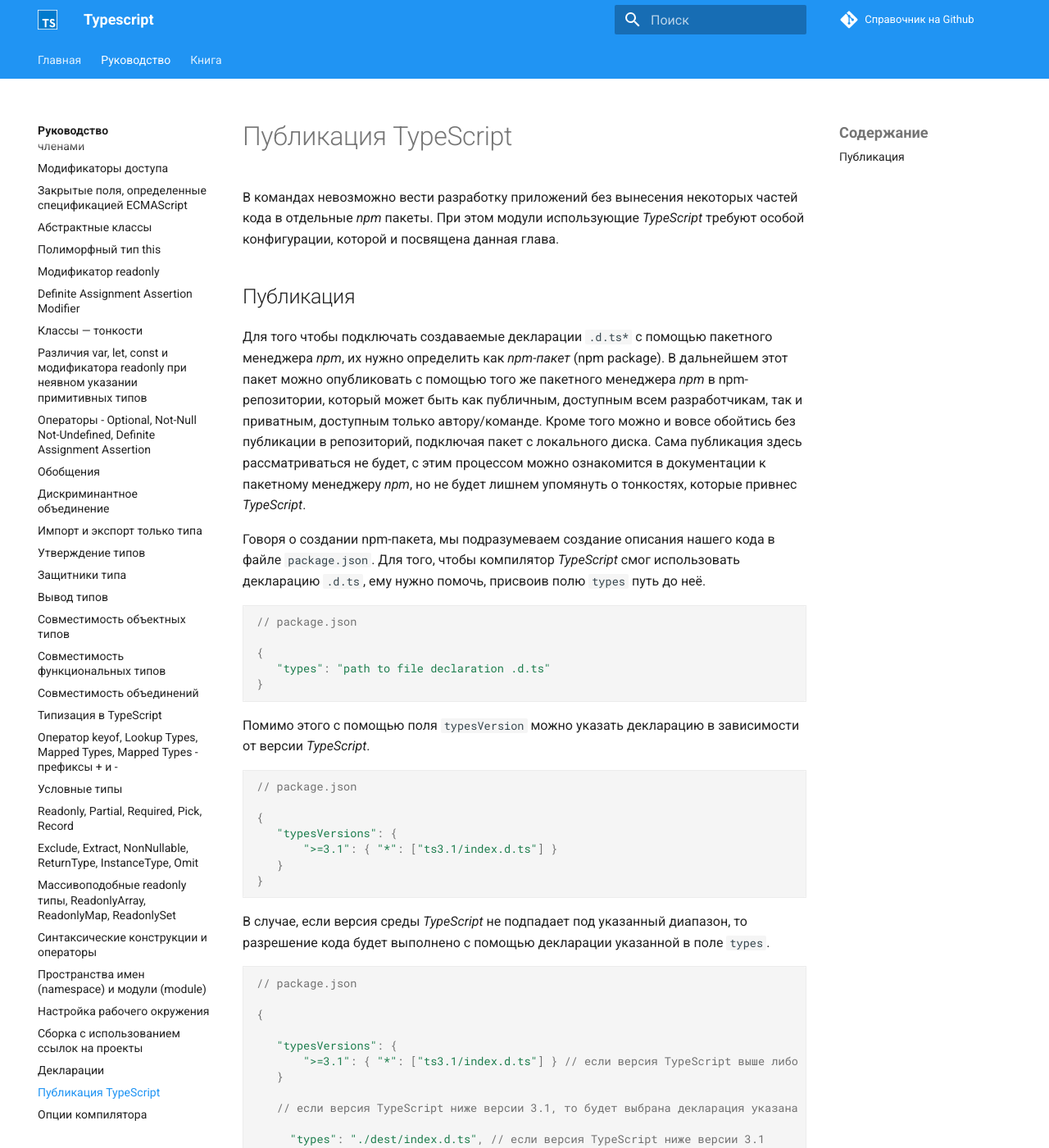
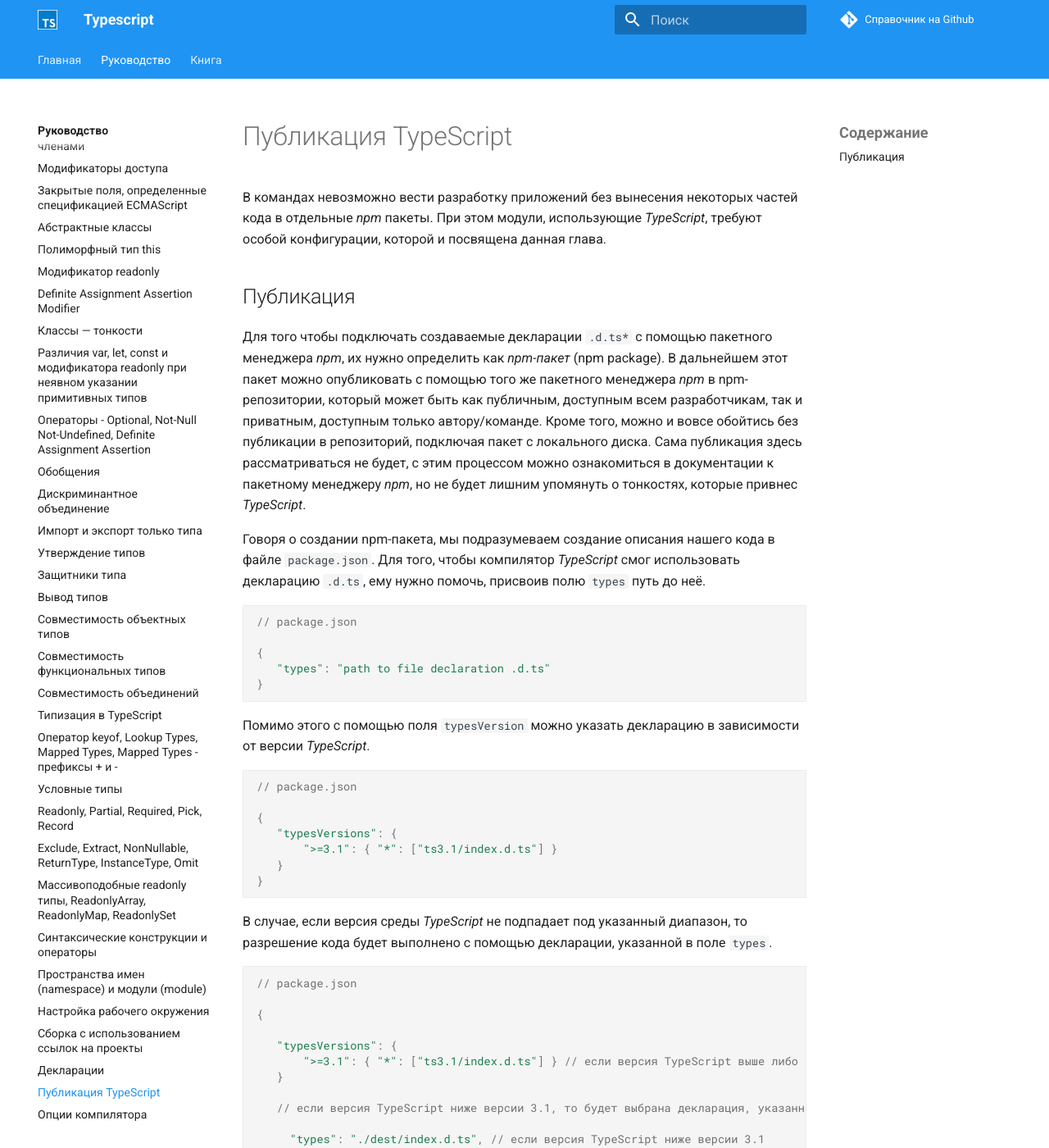
Before and after one commit to xsltdev/scriptdev.ru, an MkDocs documentation site: the page built from docs/guide/059.md, in a window 1280 px wide and 1400 px high. Shown: the whole window at 82% size. Built offline with MkDocs 1.6.1 and Material for MkDocs 9.7.7, drawn with Linux system fonts in a browser that asks for light colours; comment, search, counter and statistics services are not loaded.

Commit message:
edited mistakes

````diff
--- a/docs/guide/059.md
+++ b/docs/guide/059.md
@@ -1,10 +1,10 @@
 # Публикация TypeScript
 
-В командах невозможно вести разработку приложений без вынесения некоторых частей кода в отдельные _npm_ пакеты. При этом модули использующие _TypeScript_ требуют особой конфигурации, которой и посвящена данная глава.
+В командах невозможно вести разработку приложений без вынесения некоторых частей кода в отдельные _npm_ пакеты. При этом модули, использующие _TypeScript_, требуют особой конфигурации, которой и посвящена данная глава.
 
 ## Публикация
 
-Для того чтобы подключать создаваемые декларации `.d.ts*` с помощью пакетного менеджера _npm_, их нужно определить как _npm-пакет_ (npm package). В дальнейшем этот пакет можно опубликовать с помощью того же пакетного менеджера _npm_ в npm-репозитории, который может быть как публичным, доступным всем разработчикам, так и приватным, доступным только автору/команде. Кроме того можно и вовсе обойтись без публикации в репозиторий, подключая пакет с локального диска. Сама публикация здесь рассматриваться не будет, с этим процессом можно ознакомится в документации к пакетному менеджеру _npm_, но не будет лишнем упомянуть о тонкостях, которые привнес _TypeScript_.
+Для того чтобы подключать создаваемые декларации `.d.ts*` с помощью пакетного менеджера _npm_, их нужно определить как _npm-пакет_ (npm package). В дальнейшем этот пакет можно опубликовать с помощью того же пакетного менеджера _npm_ в npm-репозитории, который может быть как публичным, доступным всем разработчикам, так и приватным, доступным только автору/команде. Кроме того, можно и вовсе обойтись без публикации в репозиторий, подключая пакет с локального диска. Сама публикация здесь рассматриваться не будет, с этим процессом можно ознакомиться в документации к пакетному менеджеру _npm_, но не будет лишним упомянуть о тонкостях, которые привнес _TypeScript_.
 
 Говоря о создании npm-пакета, мы подразумеваем создание описания нашего кода в файле `package.json`. Для того, чтобы компилятор _TypeScript_ смог использовать декларацию `.d.ts`, ему нужно помочь, присвоив полю `types` путь до неё.
 
@@ -28,7 +28,7 @@
 }
 ```
 
-В случае, если версия среды _TypeScript_ не подпадает под указанный диапазон, то разрешение кода будет выполнено с помощью декларации указанной в поле `types`.
+В случае, если версия среды _TypeScript_ не подпадает под указанный диапазон, то разрешение кода будет выполнено с помощью декларации, указанной в поле `types`.
 
 ```ts
 // package.json
@@ -39,7 +39,7 @@
        ">=3.1": { "*": ["ts3.1/index.d.ts"] } // если версия TypeScript выше либо равна 3.1
    }
 
-   // если версия TypeScript ниже версии 3.1, то будет выбрана декларация указана в поле types
+   // если версия TypeScript ниже версии 3.1, то будет выбрана декларация, указанная в поле types
 
      "types": "./dest/index.d.ts", // если версия TypeScript ниже версии 3.1
 }
````
